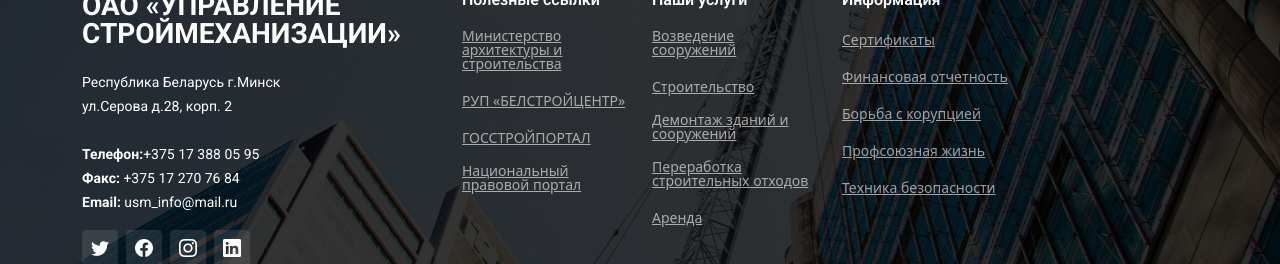
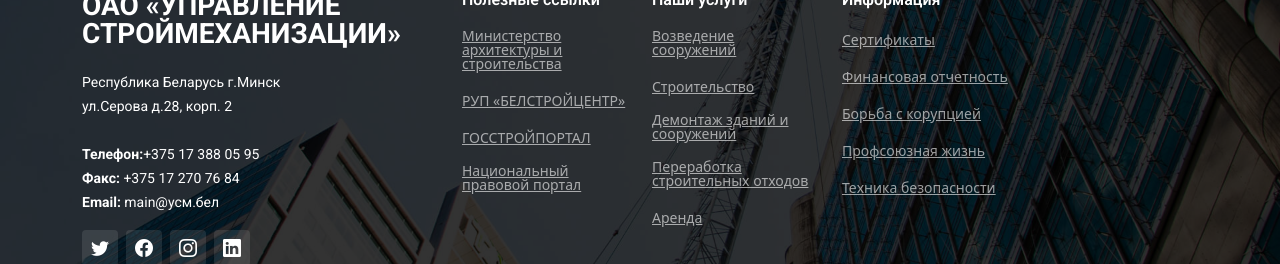
Before and after one commit to dima9997038/upconstract_react, a React (Create React App) app: page /fin in a window 1280 px wide. Shown: the part 655-919 px from the top of the page. Built offline with nearby package versions, Linux system fonts and the light colour scheme.

Commit message:
Deploy 11

```diff
--- a/src/components/FooterComponent.js
+++ b/src/components/FooterComponent.js
@@ -16,7 +16,7 @@
                                     ул.Серова д.28, корп. 2<br/><br/>
                                     <strong>Телефон:</strong>+375 17 388 05 95<br/>
                                     <strong>Факс:</strong> +375 17 270 76 84 <br/>
-                                    <strong>Email:</strong> usm_info@mail.ru <br/>
+                                    <strong>Email:</strong> main@усм.бел <br/>
                                 </p>
                                 <div className="social-links d-flex mt-3">
                                     <a href="#" className="d-flex align-items-center justify-content-center"><i
--- a/src/components/HeaderComponent.js
+++ b/src/components/HeaderComponent.js
@@ -51,7 +51,11 @@
                                 <li>
                                     <Link to="/Actioner">Для акционеров</Link>
                                 </li>
-
+                                <li>
+                                    <a href="https://bsc.by/ru/page/ideologicheskaya-i-obshchestvennaya-rabota">
+                                        Идеологическая работа
+                                    </a>
+                                </li>
 
                             </ul>
                         </li>
```
